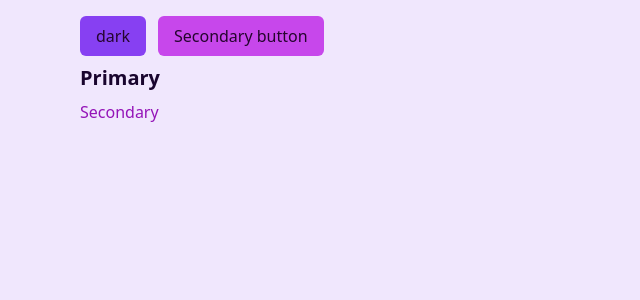
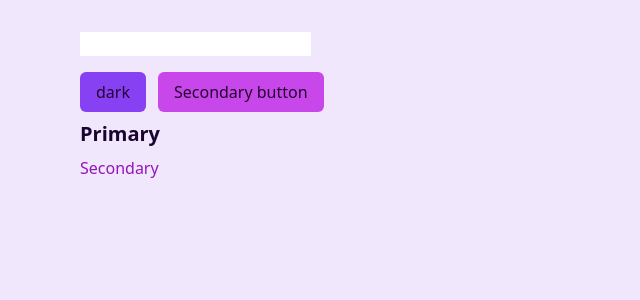
Before and after one commit to AimeurAmin/above-episodes-manager, a React (Vite) app: page / in a window 1280 px wide. Shown: the top 300 px of the page, without its empty margins (0-640 px from the left). Built offline with nearby package versions, Linux system fonts and the light colour scheme; no server answers.

Commit message:
implements useDebouce to optimise search

```diff
--- a/src/App.tsx
+++ b/src/App.tsx
@@ -1,7 +1,8 @@
-import { useCallback, useState } from "react";
+import { useCallback, useState } from "react"
+import Button from "./components/button"
+import Typography from "./components/typography"
 import { useListEpisodesQuery } from "./api/episodes";
-import Button from "./components/button";
-import Typography from "./components/typography";
+import useDebounce from "./hooks/use-debounce";
 
 const App = () => {
   const [mode, setmode] = useState<"" | "dark">("");
@@ -10,14 +11,16 @@ const App = () => {
    setmode(prev => prev === "dark" ? "" : "dark")
   }, [mode])
 
-  const { data } = useListEpisodesQuery("");
+  const { debouncedSearch, updateDebounce } = useDebounce<string>("");
+
+  const { data } = useListEpisodesQuery(debouncedSearch);
 
   console.log(data);
 
   return (
     <div className={mode}>
       <div className="bg-background-50 h-svh px-20 py-4">
-
+        <input className="my-4" onChange={(e) => updateDebounce(e.target.value)} />
         <div className="flex-row space-x-3">
           <Button variant="primary" onClick={handleModeChange}>{mode === "dark" ? "light" : "dark"}</Button>
           <Button variant="secondary" onClick={handleModeChange}>Secondary button</Button>
--- /dev/null
+++ b/src/hooks/use-debounce.ts
@@ -0,0 +1,34 @@
+import { useReducer, useRef } from "react";
+
+interface DebouceSearchType<T> {
+  immediateValue: T;
+  debouncedSearch: T;
+}
+
+const useDebounce =  <T>(initialValue: T) => {
+  const [{ immediateValue, debouncedSearch }, updateSearch] = useReducer(
+    (prev: DebouceSearchType<T>, next: Partial<DebouceSearchType<T>>) =>
+      ({...prev, ...next}), {
+      immediateValue: initialValue,
+      debouncedSearch: initialValue
+    });
+
+  const debouceTimeout = useRef<number | undefined>();
+
+  const updateDebounce = (search: T) => {
+    updateSearch({ immediateValue: search })
+    if(debouceTimeout.current) {
+      clearTimeout(debouceTimeout.current);
+    }
+    const timeout = setTimeout(() => {
+      updateSearch({ debouncedSearch: search });
+      debouceTimeout.current = undefined;
+    }, 500);
+
+    debouceTimeout.current = timeout as unknown as number;
+  }
+
+  return { debouncedSearch, immediateValue, updateDebounce };
+}
+
+export default useDebounce;
```
